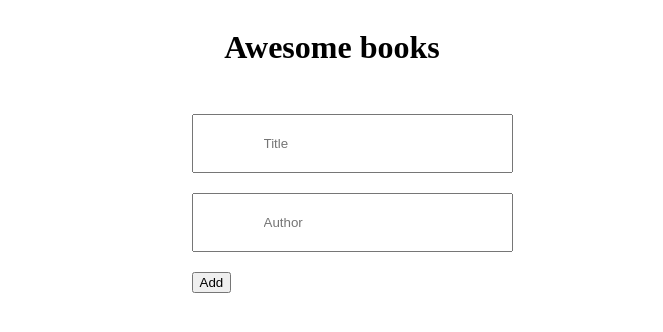
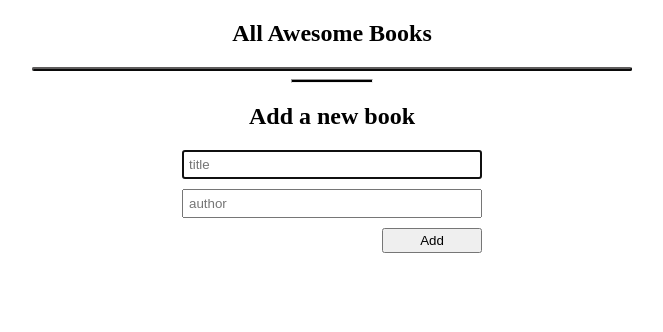
Before and after one commit to jossi30/Awesome-Book1, a website: page index.html in a window 1280 px wide. Shown: the whole page, without its empty margins (308-971 px from the left). Drawn offline with Linux system fonts and the light colour scheme.

Commit message:
Awesome books using classes

```diff
--- a/index.html
+++ b/index.html
@@ -1,44 +1,31 @@
 <!DOCTYPE html>
 <html lang="en">
 <head>
-    <meta charset="UTF-8" />
-    <meta http-equiv="X-UA-Compatible" content="IE=edge" />
-    <meta name="viewport" content="width=device-width, initial-scale=1.0" />
-    <link rel="stylesheet" href="styles.css" />
+    <meta charset="UTF-8">
+    <meta http-equiv="X-UA-Compatible" content="IE=edge">
+    <meta name="viewport" content="width=device-width, initial-scale=1.0">
     <title>Awesome Books</title>
+    <link rel="stylesheet" href="styles.css">
 </head>
 <body>
     <main>
-      <h1>Awesome books</h1>
-      <div class="bookList">
+        <section>
+            <h1>All Awesome Books</h1>
+            <div class="bookContainer">
 
             </div>
-      <form class="formInput">
-        <ul>
-          <li>
-            <input
-              class="book-title"
-              type="text"
-              name="title"
-              placeholder="Title"
-              required
-            />
-          </li>
-          <li>
-            <input
-              class="book-author"
-              type="text"
-              name="author"
-              placeholder="Author"
-              required
-            />
-          </li>
-          <li>
-            <button class="add-btn" type="submit">Add</button>
-          </li>
-        </ul>
+        </section>
+        <hr>
+        <section>
+            <h2>Add a new book</h2>
+            <form>
+                <input type="text" placeholder="title" autofocus>
+                <input type="text" placeholder="author">
+                <div><button class="addBtn">Add</button></div>
             </form>
+        </section>
     </main>
+
     <script src="main.js"></script>
 </body>
 </html>
--- a/main.js
+++ b/main.js
@@ -1,81 +1,42 @@
-const bookList = document.querySelector('.bookList');
-const form = document.querySelector('.formInput');
-const [title, author] = form.elements;
+class BookShelf {
+  constructor() {
+    this.book = JSON.parse(localStorage.getItem('books')) || [];
+  }
 
-const bookInput = {}; // empty object
-let books = []; // empty array
+  addBook = () => {
+    const formData = document.querySelectorAll('input');
+    const title = formData[0].value;
+    const author = formData[1].value;
+    if (title.trim() === '' || author.trim() === '') return;
+    const id = Date.now().toString();
+    this.book.push({ title, author, id });
 
-// Storing Books //
-if (localStorage.bookSaved) {
-  books = JSON.parse(localStorage.getItem('bookSaved'));
+    localStorage.setItem('books', JSON.stringify(this.book));
+    window.location.reload();
+  };
+
+  removeBook = (id) => {
+    const filteredBooks = this.book.filter((b) => b.id !== id);
+    localStorage.setItem('books', JSON.stringify(filteredBooks));
+    window.location.reload();
+  };
 }
-
-author.addEventListener('change', () => {
-  bookInput.author = author.value;
+const bookContainer = document.querySelector('.bookContainer');
+const g = new BookShelf();
+g.book.forEach((b) => {
+  bookContainer.innerHTML += `
+      <div class="innerContainer">
+        <p>"${b.title}" by ${b.author}</p>
+        <button class="removeBtn" id="${b.id}">Remove</button>
+      </div>
+    `;
 });
 
-title.addEventListener('change', () => {
-  bookInput.title = title.value;
+bookContainer.addEventListener('click', (e) => {
+  const clickedBtn = e.target.closest('.removeBtn');
+  if (!clickedBtn) return;
+  const idToRemove = clickedBtn.id;
+  g.removeBook(idToRemove);
 });
 
-function Book(title, author) {
-  this.title = title;
-  this.author = author;
-}
-
-const populateFields = () => {
-  localStorage.setItem('bookSaved', JSON.stringify(books));
-};
-
-// Remove Book //
-function removeBook(book) {
-  const result = books.filter((b) => b !== book);
-  books = result;
-  populateFields();
-}
-
-// Display Books //
-const displayBooks = () => {
-  bookList.innerHTML = '';
-  books.map((book) => {
-    const divBook = document.createElement('div');
-    const titleBook = document.createElement('p');
-    const authorBook = document.createElement('p');
-    const delButton = document.createElement('button');
-    const hrTag = document.createElement('hr');
-
-    delButton.textContent = 'Remove';
-    titleBook.textContent = book.title;
-    authorBook.textContent = book.author;
-
-    divBook.appendChild(titleBook);
-    divBook.appendChild(authorBook);
-    divBook.appendChild(delButton);
-    divBook.appendChild(hrTag);
-
-    bookList.appendChild(divBook);
-
-    delButton.addEventListener('click', () => {
-      removeBook(book);
-      bookList.removeChild(divBook);
-    });
-    return bookList;
-  });
-};
-
-// Add Book
-const addBooks = (add) => {
-  books.push(add);
-  populateFields();
-  displayBooks();
-};
-
-// Submit Form //
-form.addEventListener('submit', (e) => {
-  e.preventDefault();
-  addBooks(new Book(bookInput.title, bookInput.author));
-  form.submit();
-});
-
-displayBooks();
-populateFields();
+document.querySelector('.addBtn').addEventListener('click', g.addBook);
--- a/styles.css
+++ b/styles.css
@@ -1,20 +1,54 @@
-main {
+body {
+  box-sizing: border-box;
+  max-width: 600px;
+  margin: 0 auto;
+}
+
+h1,
+h2 {
+  text-align: center;
+}
+
+hr {
+  width: 80px;
+  align-items: center;
+  height: 2px;
+  background-color: black;
+}
+
+form {
   display: flex;
   flex-direction: column;
-  justify-content: center;
-  align-items: center;
-}
-
-form li {
-  list-style: none;
-  align-items: center;
-  padding: 10px;
+  width: 50%;
+  gap: 10px;
+  margin: 0 auto;
 }
 
 form input {
-  padding: 20px 70px;
+  padding: 5px;
 }
 
-.add-btn {
-  justify-content: center;
+button {
+  width: 100px;
+  padding: 3px;
 }
+
+form div {
+  text-align: right;
+}
+
+.bookContainer {
+  border: 2px outset rgb(95, 93, 93);
+  border-radius: 5px;
+}
+
+.innerContainer {
+  display: flex;
+  justify-content: space-between;
+  align-items: baseline;
+  padding: 0 5px;
+}
+
+.innerContainer:nth-child(odd) {
+  background-color: rgb(231, 227, 227);
+}
```
Lines whose indentation alone changed are shown as unchanged.
